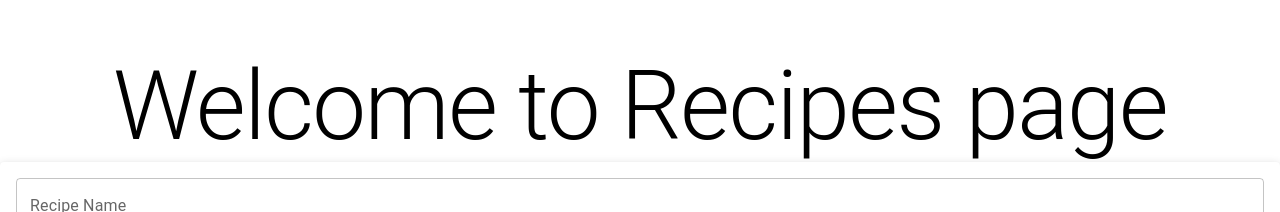
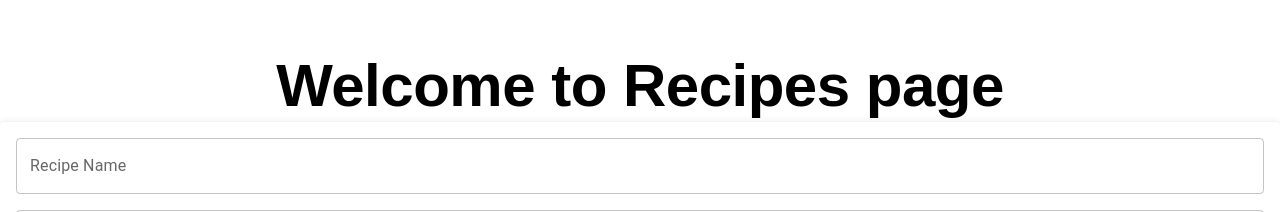
Before and after one commit to FredPerez15/bar-par-capstone, a React (Create React App) app in the folder client/: page /recipes in a window 1280 px wide. Shown: the part 293-505 px from the top of the page. Built offline with nearby package versions, Linux system fonts and the light colour scheme; no server answers.

Commit message:
styling added

```diff
--- a/client/src/Components/Ingredients.js
+++ b/client/src/Components/Ingredients.js
@@ -159,7 +159,7 @@ function Ingredients({ addIngredient }) {
 
   return (
     <>
-      <Typography variant="h1">Welcome to Ingredients page</Typography>
+      <Typography variant="h2" fontFamily='fantasy' fontWeight='bolder'>Welcome to Ingredients page</Typography>
 
       <FormContainer onSubmit={formik.handleSubmit}>
         <TextField
--- a/client/src/Components/NavBar.js
+++ b/client/src/Components/NavBar.js
@@ -5,6 +5,7 @@ const StyledLink = styled(Link)({
   color: "white",
   textDecoration: "none",
   marginRight: "1rem",
+  fontWeight:'bolder',
 });
 
 function Navbar() {
--- a/client/src/Components/RecipeMenu.js
+++ b/client/src/Components/RecipeMenu.js
@@ -118,7 +118,7 @@ function RecipeMenu({ userInfo, setUserInfo }) {
 
   return (
     <Container>
-      <Typography variant="h1">Menu</Typography>
+      <Typography variant="h2" fontFamily='fantasy' fontWeight='bolder'>Menu</Typography>
       <Grid container spacing={2}>
         {userInfo.recipes?.map((item) => (
           <Grid item xs={12} sm={6} md={4} key={item.id}>
--- a/client/src/Components/Recipes.js
+++ b/client/src/Components/Recipes.js
@@ -114,7 +114,7 @@ function Recipes({ userInfo, setUserInfo }) {
 
   return (
     <Container>
-      <Typography variant="h1">Welcome to Recipes page</Typography>
+      <Typography variant="h2" fontFamily='fantasy' fontWeight='bolder' >Welcome to Recipes page</Typography>
 
       <PaperContainer elevation={3}>
         <form onSubmit={formik.handleSubmit}>
```
